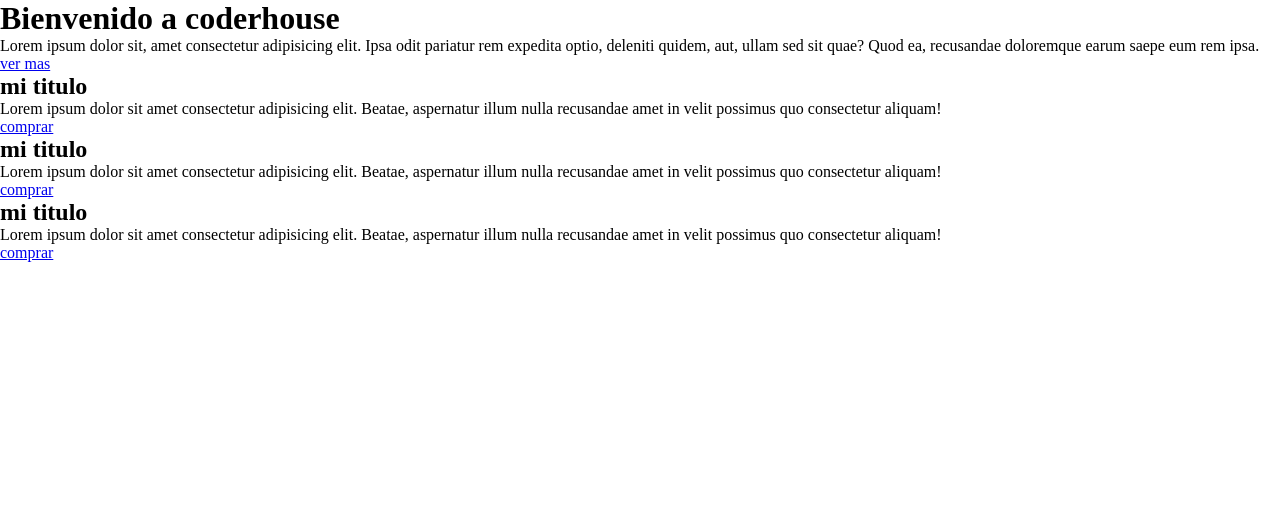
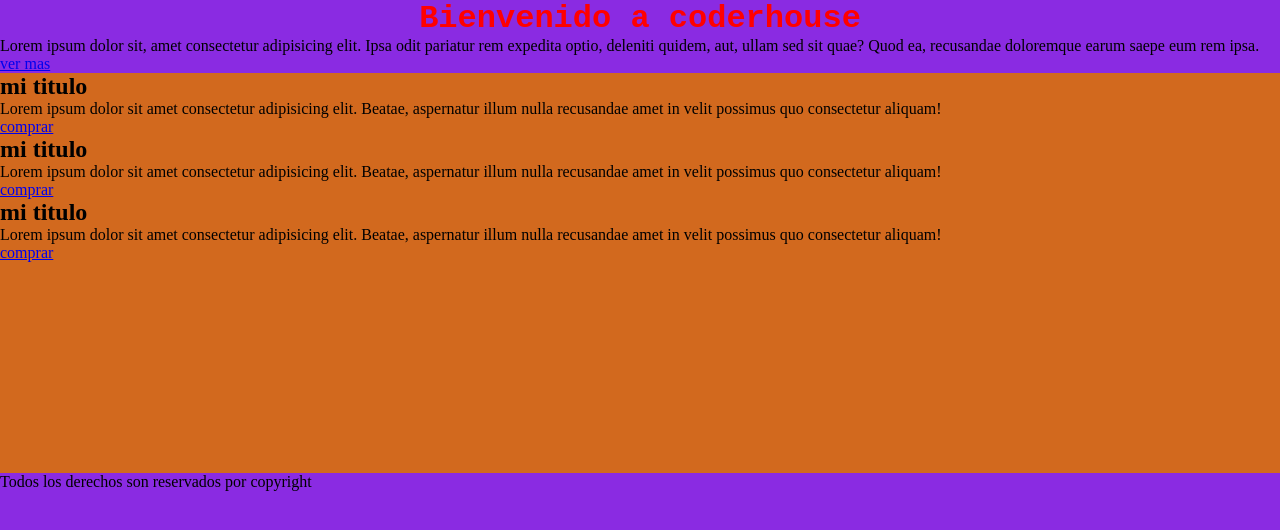
Before and after one commit to codercabral/comision-53790, a plain HTML site: page index.html in a window 1280 px wide. Drawn offline with Linux system fonts and the light colour scheme.

Commit message:
agrego estilos en mi css y un footer

```diff
--- a/estilos.css
+++ b/estilos.css
@@ -3,3 +3,19 @@
     padding: 0;
     box-sizing: border-box;
 }
+
+body{
+    background-color: blueviolet;
+}
+
+h1{
+    text-align: center;
+    color: red;
+    font-family: 'Courier New', Courier, monospace;
+}
+
+section{
+    height: 400px;
+    width: 100%;
+    background-color: chocolate;
+}
--- a/index.html
+++ b/index.html
@@ -27,5 +27,8 @@
             <a href="#">comprar</a>
         </article>
     </section>
+    <footer>
+        <p>Todos los derechos son reservados por copyright</p>
+    </footer>
 </body>
 </html>
```
